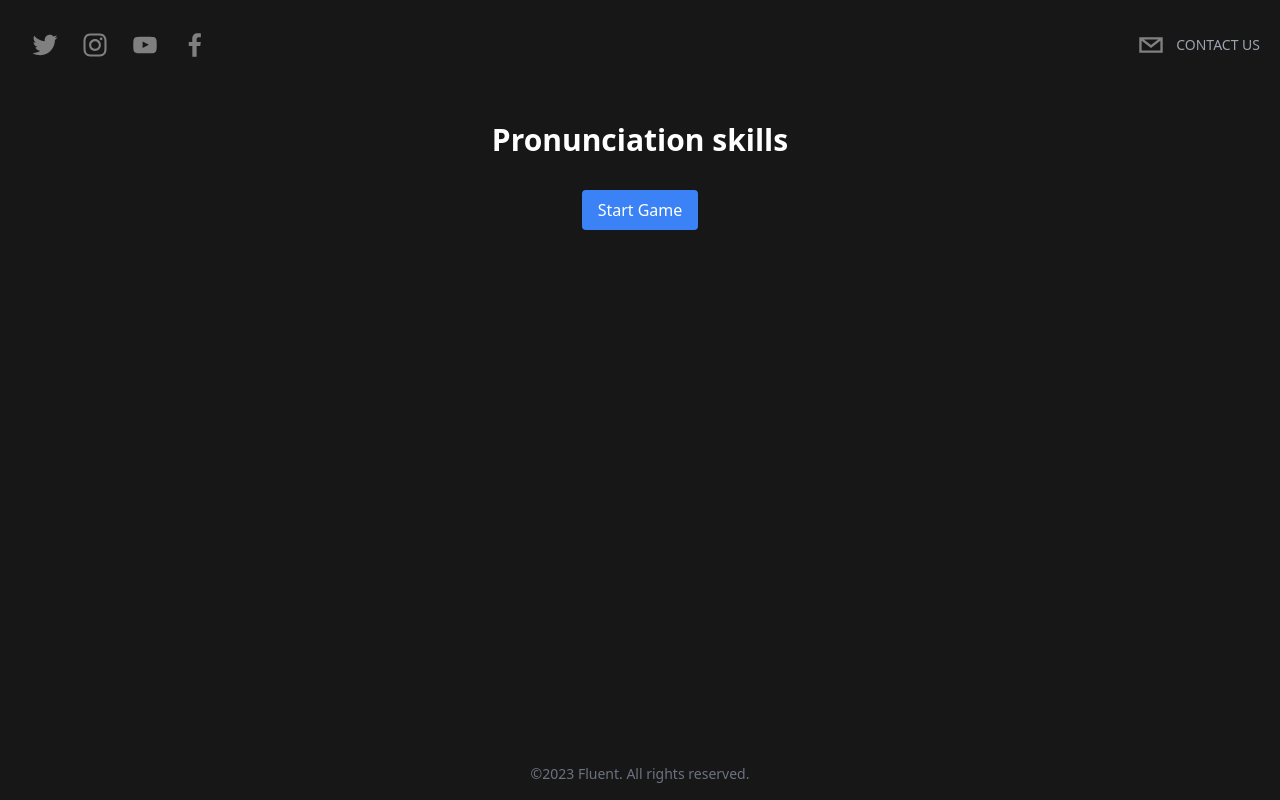
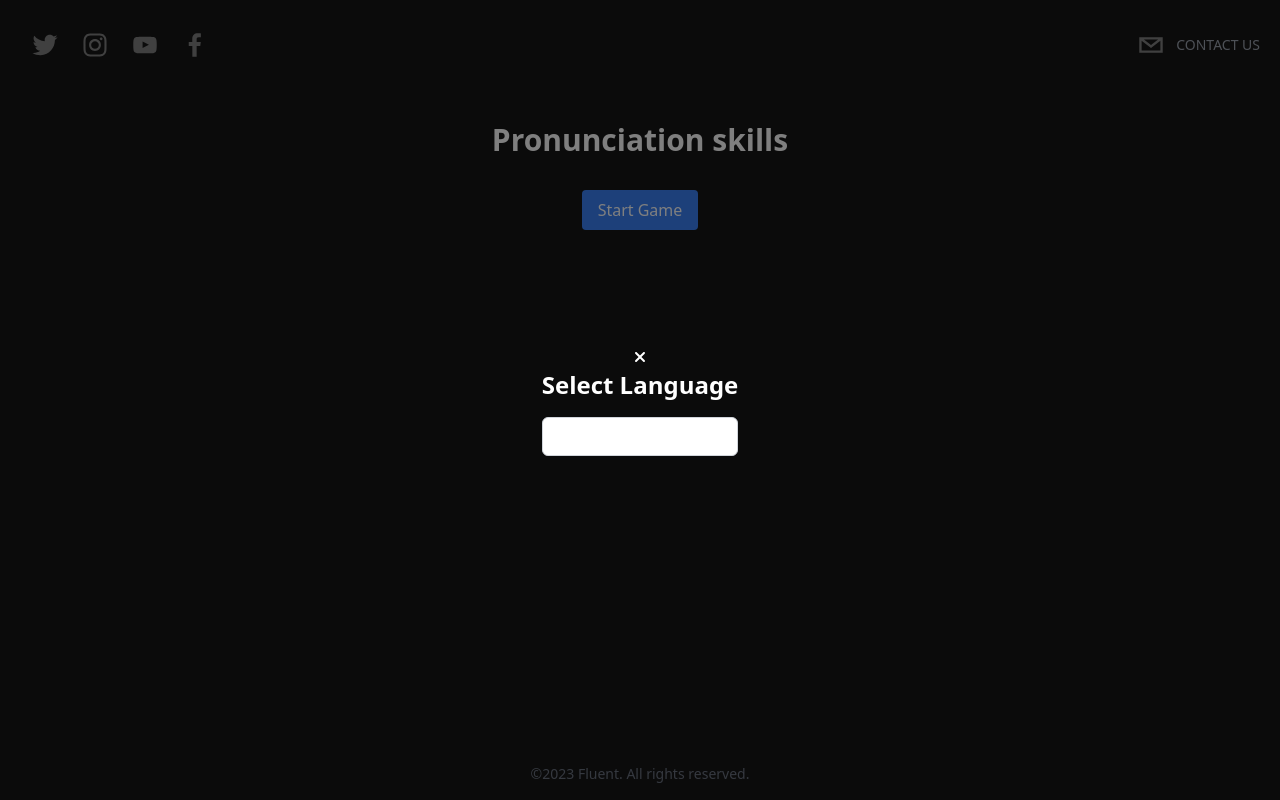
Before and after one commit to hmatvere/fluent, a Next.js app: page /hindi-page in a window 1280 px wide. Built offline with nearby package versions, Linux system fonts and the light colour scheme.

Commit message:
main pages work and a rudimentary modal page to select which game they wish to use

```diff
--- a/components/Services.tsx
+++ b/components/Services.tsx
@@ -1,4 +1,5 @@
 import React from "react";
+import Link from "next/link";
 
 type Props = {};
 
@@ -8,15 +9,21 @@ function Services({}: Props) {
       <h3 className="absolute top-24 uppercase tracking-[20px] text-[#00E7F2] text-#00E7F2 text-2xl pt-40">
         Languages We Currently Teach
       </h3>
-      <div className="bg-[#000000] rounded-xl w-[300px] h-[300px] flex flex-col items-center justify-center duration-500 hover:scale-110">
+      <Link href="/hindi-page">
+        <div className="bg-[#000000] rounded-xl w-[300px] h-[300px] flex flex-col items-center justify-center duration-500 hover:scale-110 cursor-pointer">
           <h1 className="text-5xl font-bold">Hindi</h1>
         </div>
-      <div className="bg-[#000000] rounded-xl w-[300px] h-[300px] flex flex-col items-center justify-center duration-500 hover:scale-110">
+      </Link>
+      <Link href="/gujarati-page">
+        <div className="bg-[#000000] rounded-xl w-[300px] h-[300px] flex flex-col items-center justify-center duration-500 hover:scale-110 cursor-pointer">
           <h1 className="text-5xl font-bold">Gujarati</h1>
         </div>
-      <div className="bg-[#000000] rounded-xl w-[300px] h-[300px] flex flex-col items-center justify-center duration-500 hover:scale-110">
+      </Link>
+      <Link href="/nepalese-page">
+        <div className="bg-[#000000] rounded-xl w-[300px] h-[300px] flex flex-col items-center justify-center duration-500 hover:scale-110 cursor-pointer">
           <h1 className="text-5xl font-bold">Nepalese</h1>
         </div>
+      </Link>
     </div>
   );
 }
--- /dev/null
+++ b/components/languageselectmodal.tsx
@@ -0,0 +1,75 @@
+
+import React, { useState, useEffect } from 'react';
+import ReactModal from 'react-modal';
+import LANGUAGE_MAP from "../pages/hindi-page";
+import { FontAwesomeIcon } from "@fortawesome/react-fontawesome";
+import { faTimes } from '@fortawesome/free-solid-svg-icons';
+
+
+type Props = {
+  isOpen: boolean;
+  setIsOpen: React.Dispatch<React.SetStateAction<boolean>>;
+  language: string;
+  setLanguage: React.Dispatch<React.SetStateAction<string>>;
+};
+
+const LanguageSelectModal: React.FC<Props> = ({
+  isOpen,
+  setIsOpen,
+  language,
+  setLanguage,
+}) => {
+  useEffect(() => {
+    const handleEscape = (event: KeyboardEvent) => {
+      if (event.key === "Escape") {
+        setIsOpen(false);
+      }
+    };
+    window.addEventListener("keydown", handleEscape);
+    return () => {
+      window.removeEventListener("keydown", handleEscape);
+    };
+  }, [setIsOpen]);
+
+  return (
+    <>
+      {isOpen && (
+        <div
+          style={{
+            position: "fixed",
+            top: "50%",
+            left: "50%",
+            transform: "translate(-50%, -50%)",
+            zIndex: 9999,
+            backgroundColor: "rgba(0,0,0,0.5)",
+            width: "100%",
+            height: "100%",
+            display: "flex",
+            justifyContent: "center",
+            alignItems: "center",
+          }}
+        >
+          <div className="bg-grey p-4 rounded-lg">
+            <button onClick={() => setIsOpen(false)}>
+              <FontAwesomeIcon icon={faTimes} />
+            </button>
+            <h2 className="text-2xl font-bold mb-4">Select Language</h2>
+            <select
+              className="block w-full py-2 px-3 border border-gray-300 bg-white rounded-md shadow-sm focus:outline-none focus:ring-indigo-500 focus:border-indigo-500 sm:text-sm"
+              value={language}
+              onChange={(e) => setLanguage(e.target.value)}
+            >
+              {Object.keys(LANGUAGE_MAP).map((lang) => (
+                <option key={lang} value={LANGUAGE_MAP[lang]}>
+                  {lang}
+                </option>
+              ))}
+            </select>
+          </div>
+        </div>
+      )}
+    </>
+  );
+};
+
+export default LanguageSelectModal;
--- a/package.json
+++ b/package.json
@@ -9,6 +9,9 @@
     "lint": "next lint"
   },
   "dependencies": {
+    "@fortawesome/fontawesome-svg-core": "^6.3.0",
+    "@fortawesome/free-solid-svg-icons": "^6.3.0",
+    "@fortawesome/react-fontawesome": "^0.2.0",
     "@google-cloud/text-to-speech": "^4.1.0",
     "@google-cloud/translate": "^7.2.0",
     "csv-parse": "^5.3.3",
@@ -25,6 +28,7 @@
     "nodemon": "^2.0.20",
     "react": "^18.2.0",
     "react-dom": "^18.2.0",
+    "react-modal": "^3.16.1",
     "react-native-config": "^1.5.0",
     "react-native-fs": "^2.20.0",
     "react-router-dom": "^6.4.5",
@@ -43,6 +47,7 @@
     "@types/node": "^18.11.6",
     "@types/react": "18.0.23",
     "@types/react-dom": "18.0.7",
+    "@types/react-modal": "^3.13.1",
     "@types/react-speech-recognition": "^3.9.0",
     "@types/regenerator-runtime": "^0.13.1",
     "autoprefixer": "^10.4.12",
--- a/pages/hindi-page.tsx
+++ b/pages/hindi-page.tsx
@@ -2,6 +2,7 @@ import Head from "next/head";
 import React, { useState, useEffect, useRef } from 'react';
 import "regenerator-runtime/runtime"
 import SpeechRecognition, { useSpeechRecognition } from 'react-speech-recognition';
+import ReactModal from 'react-modal';
 //import fetch from 'node-fetch';
 //import { FileReader } from 'file-reader'
 //import Config from 'react-native-config';
@@ -16,6 +17,7 @@ import ISynthesizeSpeechRequest from '@google-cloud/text-to-speech';
 import Footer from "../components/Footer";
 import Header from "../components/Header";
 import HindiReadWords from "../components/HindiReadWords";
+import LanguageSelectModal from '../components/languageselectmodal';
 import Services from "../components/Services";
 import styles from "../styles/Home.module.css";
 import axios from 'axios';
@@ -55,6 +57,7 @@ const Game = () => {
 	const [translateError, setTranslateError] = useState(null);
 	const audioRef = useRef<HTMLAudioElement>(null);
 	const [isFinishedSpeaking, setIsFinishedSpeaking] = useState(false);
+	const [isModalOpen, setIsModalOpen] = useState(true);
 
 
 
@@ -78,7 +81,7 @@ const Game = () => {
 
 	//---------------------------------------------------------  non html5 version  below
 	function playText(text: string, langCode: string) {
-		SpeechRecognition.abortListening();
+		//SpeechRecognition.abortListening();
 		axios.get('http://localhost:5000/api/pronounce', {
 			params: {
 				text: text,
@@ -102,9 +105,9 @@ const Game = () => {
 
 				// Disable audio listener until TTS finishes playing
 				// Resume listening after the audio finishes playing
-			 audio.addEventListener('ended', () => {
-				listen({ continuous: true, language: language });
-			});
+				//audio.addEventListener('ended', () => {
+				//SpeechRecognition.startListening({ continuous: true, language: language });
+				//});
 
 			})
 			.catch(error => {
@@ -177,7 +180,6 @@ const Game = () => {
 				console.log(translation);
 				setCurrentWord(currentWord_);
 				playText(currentWord_, 'hi-IN');
-
 			});
 		} catch (error) {
 			console.log(error);
@@ -219,6 +221,8 @@ const Game = () => {
 		//}, 10000000);
 	}
 
+
+
 	return (
 		<div className="bg-neutral-900 text-white h-screen snap-y snap-mandatory overflow-scroll z-0 scrollbar-hide">
 		  <Head>
@@ -227,6 +231,14 @@ const Game = () => {
 		  </Head>
 		  <Header />
 		  <main className="max-w-3xl mx-auto py-8 text-center">
+			{isModalOpen && (
+			  <LanguageSelectModal
+				isOpen={isModalOpen}
+				setIsOpen={setIsModalOpen}
+				language={language}
+				setLanguage={setLanguage}
+			  />
+			)}
 			<h1 className="text-3xl font-bold mb-8">
 			  Pronunciation skills
 			</h1>
@@ -262,7 +274,6 @@ const Game = () => {
 				  onClick={() => {
 					handleReset();
 					guessWord();
-
 				  }}
 				>
 				  Guess
@@ -278,7 +289,6 @@ const Game = () => {
 				</button>
 			  </div>
 			)}
-
 		  </main>
 		  <footer className="absolute bottom-0 w-full text-center py-4">
 			<a
@@ -292,7 +302,7 @@ const Game = () => {
 			</a>
 		  </footer>
 		</div>
-	)
+	  );
 }
 
 	  export default Game
--- a/styles/globals.css
+++ b/styles/globals.css
@@ -1,3 +1,69 @@
 @tailwind base;
 @tailwind components;
 @tailwind utilities;
+
+/* Modal Styles */
+.modal {
+    position: fixed;
+    top: 0;
+    left: 0;
+    bottom: 0;
+    right: 0;
+    background-color: rgba(0, 0, 0, 0.6);
+    display: flex;
+    justify-content: center;
+    align-items: center;
+    z-index: 999;
+  }
+
+  .modal-content {
+    background-color: #fff;
+    padding: 2rem;
+    border-radius: 0.25rem;
+    max-width: 400px;
+  }
+
+  .modal-header {
+    display: flex;
+    justify-content: space-between;
+    align-items: center;
+    margin-bottom: 1rem;
+  }
+
+  .modal-header h2 {
+    font-size: 1.5rem;
+    font-weight: bold;
+  }
+
+  .modal-close {
+    cursor: pointer;
+  }
+
+  .modal-body {
+    margin-bottom: 1rem;
+  }
+
+  .modal-footer {
+    display: flex;
+    justify-content: flex-end;
+  }
+
+
+  .ReactModal__Overlay {
+    position: fixed;
+    top: 0;
+    left: 0;
+    right: 0;
+    bottom: 0;
+    background-color: rgba(0, 0, 0, 0.5);
+  }
+
+  .ReactModal__Content {
+    position: absolute;
+    top: 50%;
+    left: 50%;
+    transform: translate(-50%, -50%);
+    background-color: white;
+    padding: 20px;
+    border-radius: 5px;
+  }
```
Also changed, not shown: 1 other file (tests, documents, lock files or other folders). Lines whose indentation alone changed are shown as unchanged.
